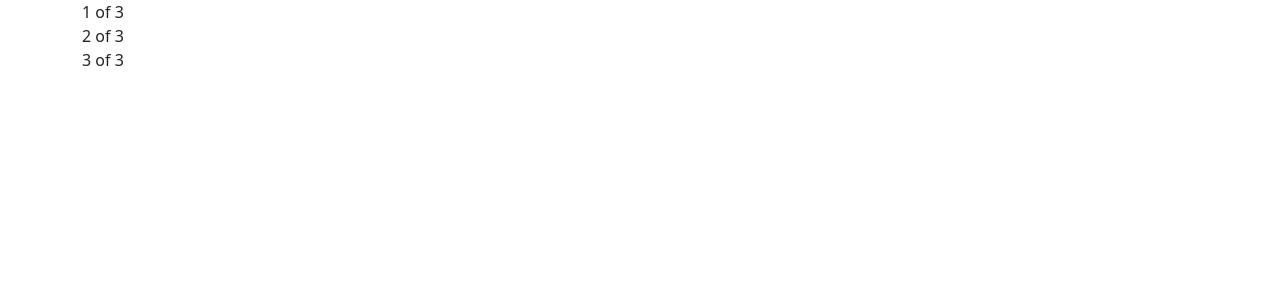
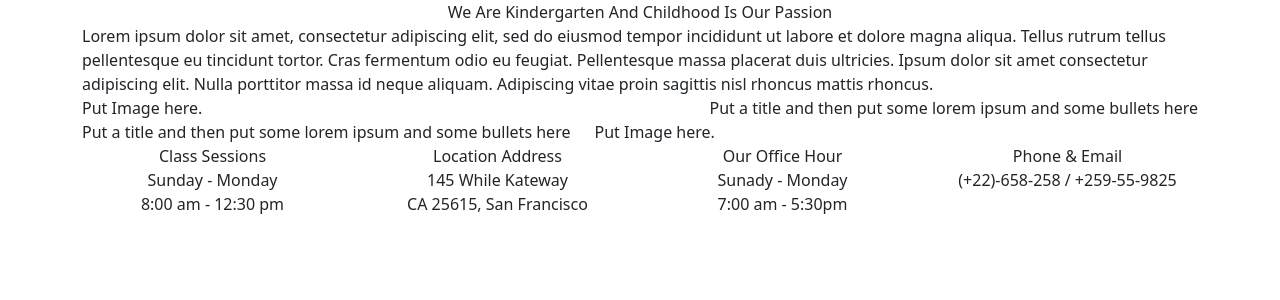
Before and after one commit to theMVPshop/edukids, a React (Create React App) app in the folder edukids/: page /About in a window 1280 px wide. Shown: the top 300 px of the page. Built offline with nearby package versions, Linux system fonts and the light colour scheme.

Commit message:
Added barebones About Component

```diff
--- a/edukids/src/components/About.js
+++ b/edukids/src/components/About.js
@@ -7,10 +7,48 @@ class About extends Component {
 
     render() {
         return (
+
             <Container>
-            <Col>1 of 3</Col>
-            <Col>2 of 3</Col>
-            <Col>3 of 3</Col>
+                <Row className="justify-content-md-center">
+    <Col md="auto">We Are Kindergarten And Childhood Is Our Passion</Col>
+  </Row>
+  <Row className="justify-content-md-center">
+  <Col md="auto">Lorem ipsum dolor sit amet, consectetur adipiscing elit, sed do eiusmod tempor incididunt ut labore et dolore magna aliqua.
+    Tellus rutrum tellus pellentesque eu tincidunt tortor. Cras fermentum odio eu feugiat. Pellentesque massa placerat duis ultricies.
+    Ipsum dolor sit amet consectetur adipiscing elit. Nulla porttitor massa id neque aliquam. Adipiscing vitae proin sagittis nisl rhoncus mattis rhoncus. </Col>
+      </Row>
+      <Container>
+
+      </Container>
+      <Row>
+          <Col>Put Image here. </Col>
+          <Col md="auto">Put a title and then put some lorem ipsum and some bullets here</Col>
+    </Row>
+    <Row>
+          <Col md="auto">Put a title and then put some lorem ipsum and some bullets here</Col>
+          <Col>Put Image here. </Col>
+    </Row>
+
+    <Row>
+        <Col>
+        <Row className="justify-content-md-center">Class Sessions</Row>
+        <Row className="justify-content-md-center">Sunday - Monday</Row>
+        <Row className="justify-content-md-center">8:00 am - 12:30 pm</Row>
+        </Col>
+        <Col>
+        <Row className="justify-content-md-center">Location Address</Row>
+        <Row className="justify-content-md-center">145 While Kateway</Row>
+        <Row className="justify-content-md-center">CA 25615, San Francisco</Row>
+        </Col>
+        <Col>
+        <Row className="justify-content-md-center">Our Office Hour</Row>
+        <Row className="justify-content-md-center">Sunady - Monday</Row>
+        <Row className="justify-content-md-center">7:00 am - 5:30pm</Row></Col>
+        <Col>
+        <Row className="justify-content-md-center">Phone & Email</Row>
+        <Row className="justify-content-md-center">(+22)-658-258 / +259-55-9825</Row>
+        </Col>
+    </Row>
             </Container>
 
 
```
